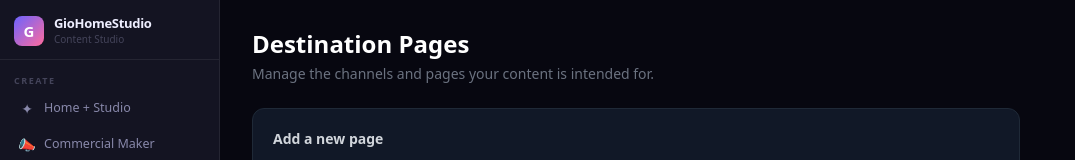
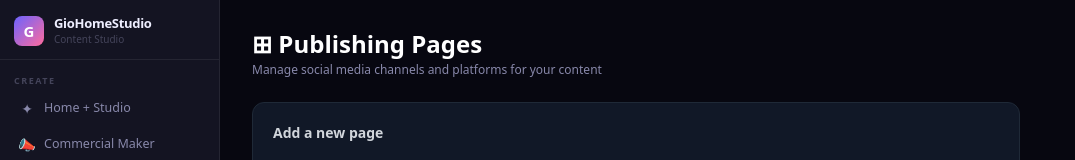
Before and after one commit to htonymac/giohomestudio, a Next.js app: page /dashboard/destination-pages in a window 1280 px wide. Shown: the top 160 px of the page, without its empty margins (0-1075 px from the left). Built offline with nearby package versions, Linux system fonts and the light colour scheme; no server answers; the database is empty.

Commit message:
polish: publishing pages header updated
Co-Authored-By: Claude Opus 4.6 (1M context) <noreply@anthropic.com>

```diff
--- a/app/dashboard/destination-pages/page.tsx
+++ b/app/dashboard/destination-pages/page.tsx
@@ -98,8 +98,8 @@ export default function DestinationPagesPage() {
     <div className="max-w-3xl">
       <div className="flex items-center justify-between mb-6">
         <div>
-          <h1 className="text-2xl font-bold text-white">Destination Pages</h1>
-          <p className="text-gray-500 text-sm mt-1">Manage the channels and pages your content is intended for.</p>
+          <h1 className="text-2xl font-bold text-white">⊞ Publishing Pages</h1>
+          <p className="text-xs mt-0.5" style={{ color: "var(--text2)" }}>Manage social media channels and platforms for your content</p>
         </div>
       </div>
 
```
